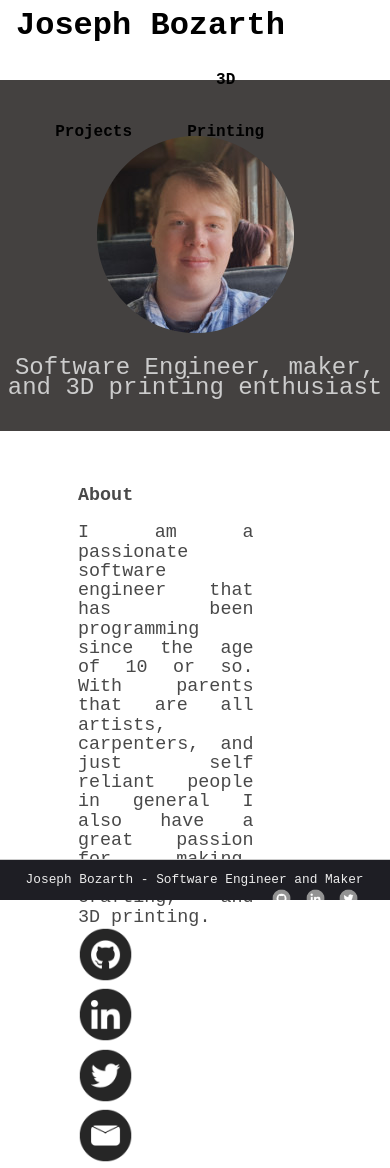
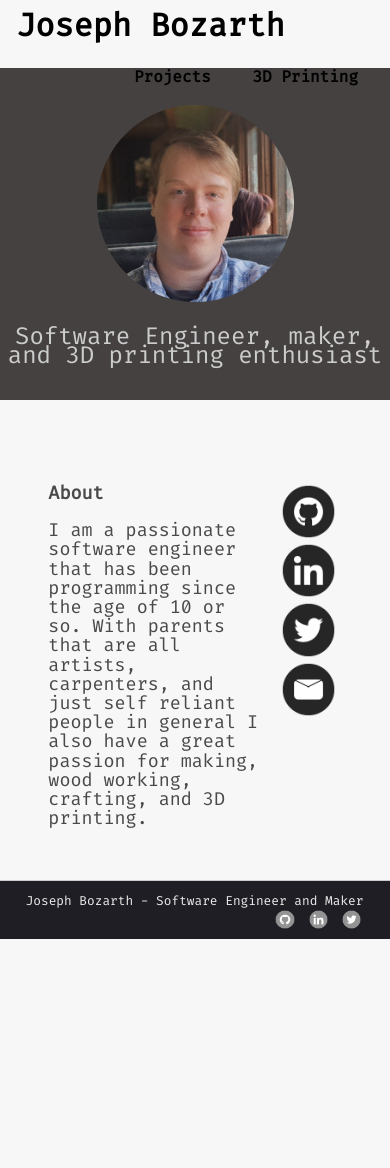
Before and after one commit to BozarthPrime/bozarthprime.github.com, a Jekyll site: the page built from index.html, in a window 390 px wide. Built offline with Jekyll 4.4.1, drawn with Linux system fonts in a browser that asks for light colours; after the commit the page ends 939 px from its top, so only the background shows below that.

Commit message:
Updated styles
Fixed new styles for mobile; fixed footer.

```diff
--- a/_layouts/default.html
+++ b/_layouts/default.html
@@ -16,6 +16,7 @@
 	</head>
 
 	<body>
+		<div id="container">
 			<nav>
 				<div id="nav-title">
 					<a href="/">{{ site.name }}</a>
@@ -41,7 +42,7 @@
 				{% endif %}
 			</header>
 
-		<div class="site">
+			<div id="body">
 				{{ content }}
 			</div>
 
@@ -58,5 +59,6 @@
 					</ul>
 				</div>
 			</footer>
+		</div>
 	</body>
 </html>
--- a/css/main.css
+++ b/css/main.css
@@ -11,7 +11,7 @@
 		 url('../font/FiraCode-Regular.woff2') format('woff2'),
 		 url('../font/FiraCode-Regular.woff') format('woff'),
 		 url('../font/FiraCode-Regular.ttf')  format('truetype');
-  }
+}
 
 /* Global Reset */
 * {
@@ -19,19 +19,24 @@
 	padding: 0;
 }
 
-html, body {
+html,
+body {
+	margin: 0;
+	padding: 0;
 	height: 100%;
 }
 
 body {
-	background-color: #FFF;
+	background-color: #F7F7F7;
 	font-size: 100%;
 	color: #494949;
 	font-family: 'FiraCode', Courier, monospace;
-	margin: 0;
-	padding: 0;
 	line-height: 1.2em;
-	background-color: #F7F7F7;
+}
+
+#container {
+	min-height:100%;
+	position:relative;
 }
 
 h1, h2, h3, h4, h5, h6 {
@@ -66,20 +71,21 @@ ul.posts span {
 
 /*****************************************************************************/
 /*
-/* Site
+/* Content body
 /*
 /*****************************************************************************/
 
-.site {
+#body {
 	font-size: 1.15em;
 	width: 100%;
+	padding-bottom: 4em;
 }
 
-.site .meta {
+#body .meta {
 	color: #aaa;
 }
 
-.site #home{
+#body #home{
 	margin-left: auto;
 	margin-right: auto;
 	width: 80%;
--- a/css/small.css
+++ b/css/small.css
@@ -3,6 +3,15 @@
 /* Common
 /*
 /*****************************************************************************/
+
+@font-face {
+	font-family: 'FiraCode';
+	src: url('../font/FiraCode-Regular.eot');
+	src: url('../font/FiraCode-Regular.eot?#iefix') format('embedded-opentype'),
+		 url('../font/FiraCode-Regular.woff2') format('woff2'),
+		 url('../font/FiraCode-Regular.woff') format('woff'),
+		 url('../font/FiraCode-Regular.ttf')  format('truetype');
+}
 
 /* Global Reset */
 * {
@@ -10,18 +19,32 @@
 	padding: 0;
 }
 
-html, body {
+*,
+*:before,
+*:after {
+  box-sizing: inherit;
+}
+
+html,
+body {
 	height: 100%;
+	margin: 0;
+	padding: 0;
+	box-sizing: border-box;
 }
 
 body {
-  background-color: #FFF;
+	background-color: #F7F7F7;
 	font-size: 100%;
 	color: #494949;
-    font-family: "Courier New", Courier, monospace;
-    margin: 0;
-    padding: 0;
+	font-family: 'FiraCode', Courier, monospace;
 	line-height: 1.2em;
+	min-height: 100%;
+}
+
+#container {
+	min-height:100%;
+	position:relative;
 }
 
 h1, h2, h3, h4, h5, h6 {
@@ -56,85 +79,124 @@ ul.posts span {
 
 /*****************************************************************************/
 /*
-/* Site
+/* Content body
 /*
 /*****************************************************************************/
 
-.site {
-  font-size: 1.15em;
-  text-align: justify;
-  width: 75%;
-  margin: 3em auto 2em;
+#body {
+	margin: 0 auto;
+	padding-top: 64px;
+	padding-bottom: 6em;
+	max-width: 640px;
+	width: 94%;
 }
 
-.site .header  {
+#body .header  {
 	min-height: 180px;
 }
 
-.site .header a {
+#body .header a {
 	font-weight: bold;
 	text-decoration: none;
 }
 
-.site .header h1.title {
+#body .header h1.title {
 	display: inline-block;
 	margin-bottom: 2em;
 	font-weight: bold;
 }
 
-.site .header h1.title a {
+#body .header h1.title a {
 	font-size: 2em;
 	color: #000;
 }
 
-.site .header h1.title a:hover {
+#body .header h1.title a:hover {
 	color: #888;
 }
 
-.site .header a.extra {
+#body .header a.extra {
 	color: #aaa;
 	margin-left: 1em;
 }
 
-.site .header a.extra:hover {
+#body .header a.extra:hover {
 	color: #000;
 }
 
-.site .meta {
+#body .meta {
 	color: #aaa;
 }
 
-.site #home{
+#body #home{
 	margin-left: auto;
 	margin-right: auto;
 	width: 80%;
 }
 
-.site .footer {
-  font-size: 0.8em;
-  color: #666;
-  border-top: 4px solid #eee;
-  margin-top: 2em;
-  overflow: hidden;
+.col-w1 {
+	width: 20%;
+	vertical-align: top;
+	display: inline-block;
 }
 
-.site .footer .contact {
-  float: left;
-  margin-right: 3em;
+.col-w2 {
+	width: 75%;
+	vertical-align: top;
+	display: inline-block;
 }
 
-.site .footer .contact a {
-  color: #8085C1;
+.col-w3 {
+	width: 100%;
+	vertical-align: top;
+	display: inline-block;
 }
 
-.site .footer .rss {
-  margin-top: 1.1em;
-  margin-right: -.2em;
-  float: right;
+#contact {
+	width: 100%;
 }
 
-.site .footer .rss img {
-  border: 0;
+#contact a {
+	text-decoration: none;
+	display: block;
+	width: 100%;
+	text-align: center;
+}
+
+#contact a img {
+	max-height: 3em;
+	max-width: 3em;
+	margin-left: auto;
+	margin-right: auto;
+
+}
+
+.horizontal-list {
+	list-style-type: none;
+	width: 100%;
+	text-align:center;
+}
+
+.horizontal-list li {
+	display: inline-block;
+	padding: 0 1em 0 1em;
+}
+
+.horizontal-list .mid {
+	height: 128px;
+	width: 128px;
+}
+
+.horizontal-list .mid img {
+	max-height: 128px;
+	max-width: 128px;
+}
+
+.horizontal-list li a {
+	display: inline-block;
+	line-height: 52px;
+	text-align: center;
+	text-decoration: none;
 }
 
 /*****************************************************************************/
@@ -144,34 +206,193 @@ ul.posts span {
 /*****************************************************************************/
 
 nav {
-	display: block;
-	width: 80%;
-	min-height: 80px;
-	position: relative;
-	top: 0px;
-	left: 0px;
+	width: 100%;
 }
 
-nav ul {
-  padding: 0.5%;
-  list-style-type: none;
-  text-align: center;
+#nav-title {
+	display: block;
+	margin: 0.5em;
+	font-size: 2em;
+	font-weight: bold;
 }
 
-nav ul li{
-  display: inline-block;
-  margin-bottom: 1em;
+#nav-title a {
+	text-decoration: none;
+	color: #000;
 }
 
-nav ul li a {
-  text-decoration: none;
-  padding: 1%;
-  color: #FFF;
+#nav-title a:hover {
+	color: #888;
 }
 
-nav ul li a img {
-  max-height: 2em;
-  max-width: 2em;
+#nav-title a.extra {
+	color: #aaa;
+	margin-left: 1em;
+}
+
+#nav-title a.extra:hover {
+	color: #000;
+}
+
+#nav-links {
+	display: block;
+	text-align: center;
+	margin-right: 1em;
+	list-style-type: none;
+	height: 100%;
+}
+
+#nav-links li {
+	display: inline-block;
+	padding: 0 1em 0 1em;
+	height: 100%;
+}
+
+#nav-links li a {
+	display: inline-block;
+	line-height: 52px;
+	text-align: center;
+	text-decoration: none;
+	color: #000;
+	font-weight: 700;
+}
+
+#nav-links li a:hover {
+	color: #888;
+}
+
+/*****************************************************************************/
+/*
+/* Project
+/*
+/*****************************************************************************/
+
+.project {
+	margin-top: 60px;
+	width: 100%;
+}
+
+.project img {
+	max-width: 95%;
+	max-height: 95%;
+}
+
+.project h1 {
+	font-size: 1em;
+}
+
+.project a {
+	color: #494949;
+	text-decoration: none;
+}
+
+.project a:hover {
+	color: #777;
+}
+
+.project a:visited {
+	color: #494949;
+}
+
+/*****************************************************************************/
+/*
+/* header
+/*
+/*****************************************************************************/
+
+header {
+	background-color: #444140;
+	padding-top: 20px;
+	padding-bottom: 10px;
+	width: 100%;
+	margin-bottom: 20px;
+}
+
+header img {
+	display: block;
+	margin: 0 auto 20px auto;
+	max-height: 200px;
+	max-width: 200px;
+}
+
+header h1 {
+	padding-top: 10px;
+	padding-bottom: 5px;
+	width: 100%;
+	text-align: center;
+	font-size: 2em;
+	color: #AAA;
+}
+
+header p {
+	width: 100%;
+	text-align: center;
+	font-size: 1.5em;
+	color: #CCC;
+}
+
+/*****************************************************************************/
+/*
+/* footer
+/*
+/*****************************************************************************/
+
+footer_dnee {
+	font-size: 0.8em;
+	color: #EEE;
+	position: absolute;
+	left: 0;
+	bottom: 0;
+	border-top: 1px solid #ccc;
+	background-color: #1E1E24;
+	height: 2.6em;
+	padding-top: 10px;
+	padding-bottom: 10px;
+	margin-top: 2em;
+	width: 100%;
+	overflow: hidden;
+}
+
+footer {
+	position: absolute;
+	left: 0;
+	bottom: 0;
+	width: 100%;
+	height: 4.6em;
+	padding-top: 10px;
+	padding-bottom: 10px;
+	margin-top: 2em;
+	font-size: 0.8em;
+	color: #EEE;
+	border-top: 1px solid #ccc;
+	background-color: #1E1E24;
+	text-align: center;
+	overflow: hidden;
+}
+
+footer .contact {
+	float: left;
+	margin-left: 2em;
+}
+
+footer .social-links {
+	float: right;
+	margin-right: 2em;
+}
+
+footer .social-links ul li {
+	display: inline-block;
+	height: 2em;
+	width: 2em;
+}
+
+footer .social-links ul li a {
+	text-decoration: none;
+}
+
+footer .social-links ul li a img {
+	max-height: 1.5em;
+	max-width: 1.5em;
 }
 
 
```
Lines whose indentation alone changed are shown as unchanged.
